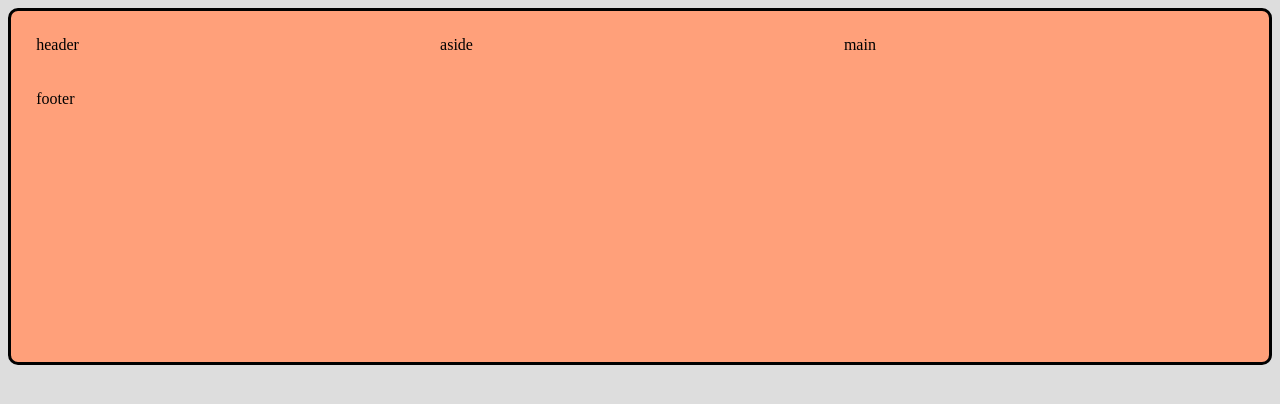
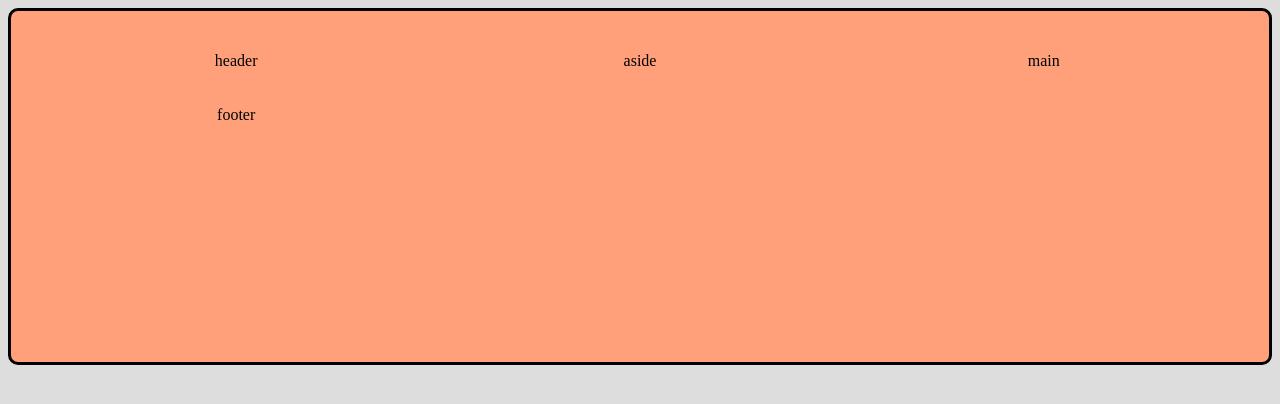
Before and after one commit to YamidHrodriguez/projects, a PHP site: page /Web_projects/experimentos_Web/grid.html in a window 1280 px wide. Shown: the top 404 px of the page. Run offline with PHP 8.4, Linux system fonts and the light colour scheme.

Commit message:
align-items grid: alineación vertical

```diff
--- a/Web_projects/experimentos_Web/styles.css
+++ b/Web_projects/experimentos_Web/styles.css
@@ -9,7 +9,8 @@
    gap: 4px;
    padding: 2%;
    height: 300px;
-   justify-items: stretch;
+   justify-items: center;
+   align-items: center;
 }
 
 
@@ -20,7 +21,7 @@
 }
 .container div:first-child{
     background: rgb(126, 208, 126);
-    justify-self: end;
+    align-self: center;
 }
 .container div:nth-child(2){
     background: pink;
```
